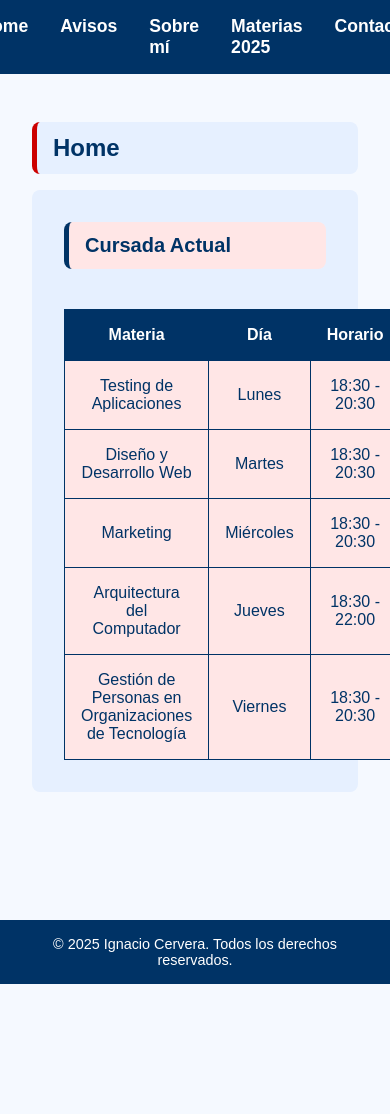
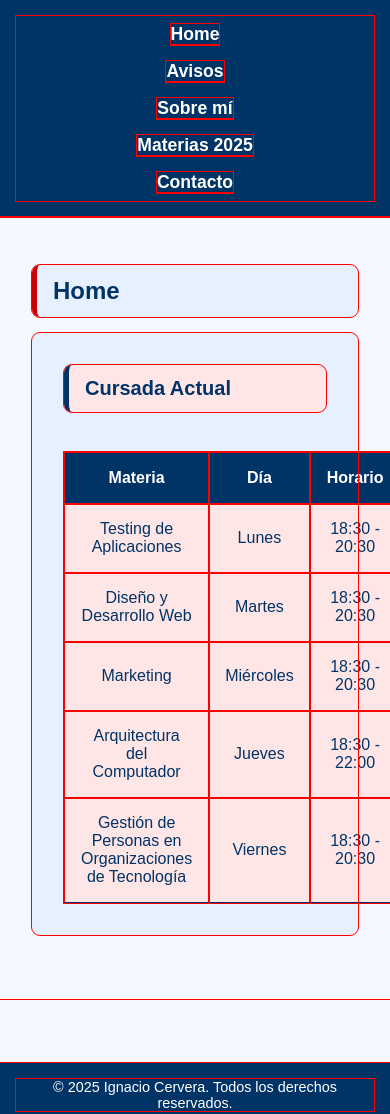
Before and after one commit to Nacho-Cervera/diseno_y_desarrollo_web, a plain HTML site: page uva_1/integrador/index.html in a window 390 px wide. Shown: the top 1114 px of the page. Before the commit the page ends 984 px from the top, so only its background shows below. Drawn offline with Linux system fonts and the light colour scheme.

Commit message:
responsive

```diff
--- a/uva_1/integrador/estilos.css
+++ b/uva_1/integrador/estilos.css
@@ -2,6 +2,8 @@ body {
     background-color: #f5f9ff;
     margin: 0;
     font-family: sans-serif;
+    overflow-x: hidden;
+
 }
 
 nav {
@@ -31,6 +33,17 @@ nav ul li a {
 
 nav ul li a:hover {
     color: #ff4d4d;
+}
+
+@media (max-width: 768px) {
+    nav ul {
+        flex-direction: column;
+        align-items: center;
+    }
+
+    nav ul li {
+        margin: 0.5rem 0;
+    }
 }
 
 h1 {
@@ -309,16 +322,19 @@ a:hover {
 
 .footer {
     background-color: #003366;
-    /* Azul oscuro */
     color: #ffffff;
-    /* Texto blanco */
     text-align: center;
     padding: 1rem;
     font-size: 0.9rem;
     margin-top: 4rem;
+    width: 100%;
+    box-sizing: border-box;
 }
 
 .footer p {
     margin: 0;
-    /* Sacar márgenes raros */
 }
+
+* {
+    outline: 1px solid red;
+}
```
